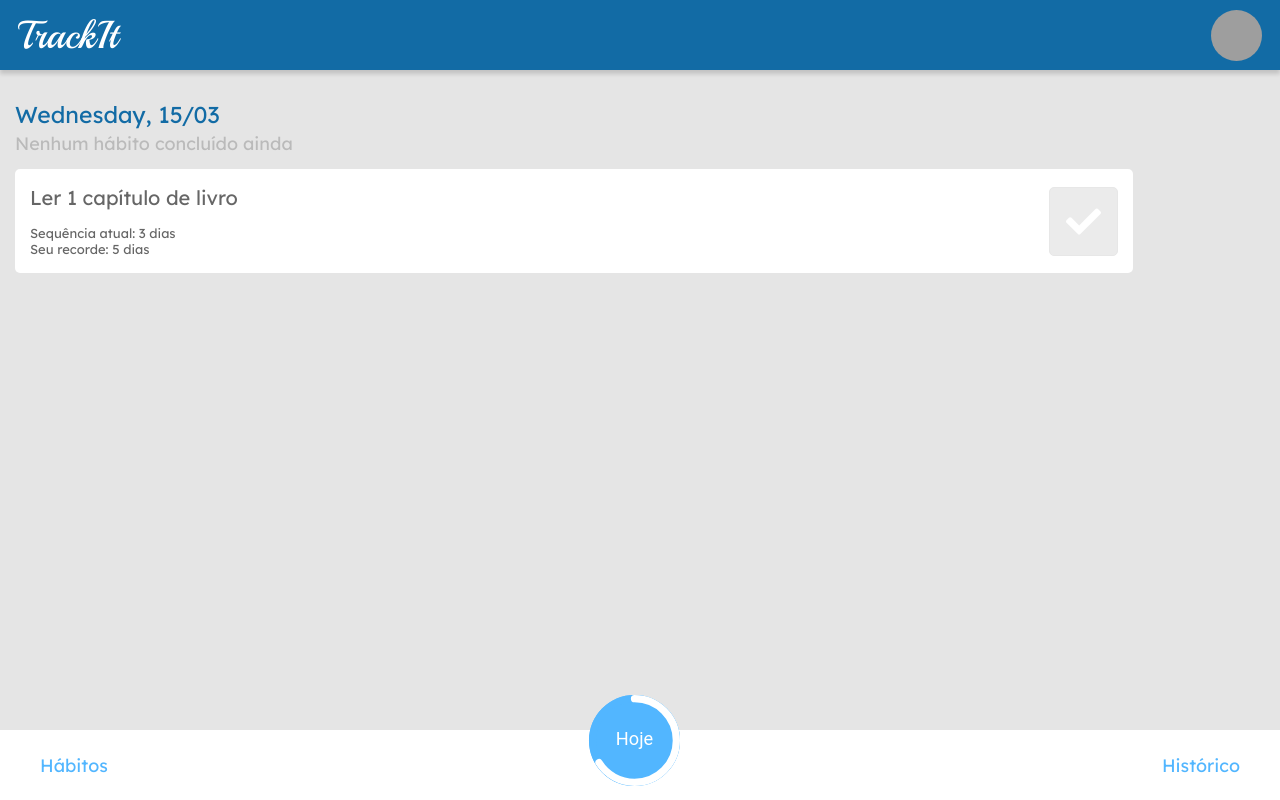
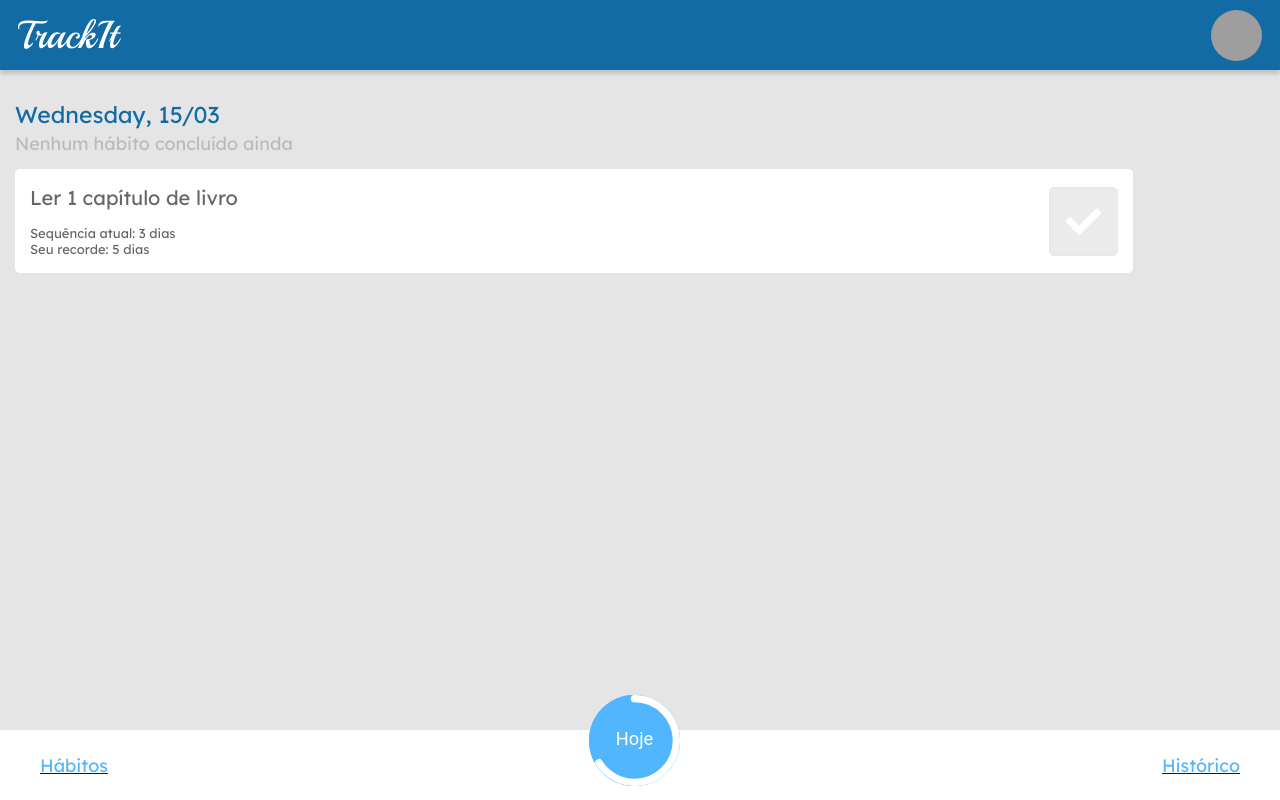
Before and after one commit to Gabriel-16n5/projeto11-trackit, a React (Create React App) app: page /hoje in a window 1280 px wide. Built offline with nearby package versions, Linux system fonts and the light colour scheme; grey boxes are pictures that could not be loaded.

Commit message:
Rotas fixas e sem necessidade de validação implementadas

```diff
--- a/src/pages/Footer.jsx
+++ b/src/pages/Footer.jsx
@@ -2,6 +2,7 @@ import styled from "styled-components";
 import React from "react";
 import { buildStyles, CircularProgressbar } from 'react-circular-progressbar';
 import 'react-circular-progressbar/dist/styles.css';
+import { Link } from "react-router-dom";
 
 function Footer(){
     const percentage = 66;
@@ -9,14 +10,14 @@ function Footer(){
 
     return(
         <RodaPe>
-            <h3>Hábitos</h3>
-            <div >
+            <Link to="/habitos"><h3>Hábitos</h3></Link>
+            <Link to="/hoje"><div >
                 <CircularProgressbar value={percentage} text={`Hoje`}
                 styles={ buildStyles({   pathColor: `rgba(255, 255, 255, 1)`,
                 textColor: 'white',
                 trailColor: '#52B6FF'})}/>
-            </div>
-            <h3>Histórico</h3>
+            </div></Link>
+            <Link to="/historico"><h3>Histórico</h3></Link>
         </RodaPe>
     )
 }
--- a/src/pages/Login.jsx
+++ b/src/pages/Login.jsx
@@ -1,4 +1,5 @@
 import React, { useContext } from "react"
+import { Link } from "react-router-dom"
 import styled from "styled-components"
 import logo from "../assets/Logo.PNG"
 import MyContext from "../context/MyContext.ts"
@@ -25,7 +26,7 @@ function Login(){
                 Entrar
             </button>
             <h5>
-                Não tem uma conta? Cadastre-se!
+               <Link to="/cadastro">Não tem uma conta? Cadastre-se!</Link>
             </h5>
         </FormContainer>
 
--- a/src/pages/Register.jsx
+++ b/src/pages/Register.jsx
@@ -2,6 +2,7 @@ import React, { useContext } from "react"
 import styled from "styled-components"
 import logo from "../assets/Logo.PNG"
 import MyContext from "../context/MyContext.ts"
+import { Link } from "react-router-dom"
 
 function Register(){
     const {user, setUser, pass, setPass, name, setName, photo, setPhoto} = useContext(MyContext)
@@ -41,7 +42,7 @@ function Register(){
             </button>
 
             <h5>
-                Já tem uma conta? Faça login!
+                <Link to="/">Já tem uma conta? Faça login!</Link>
             </h5>
         </FormContainer>
 
```
